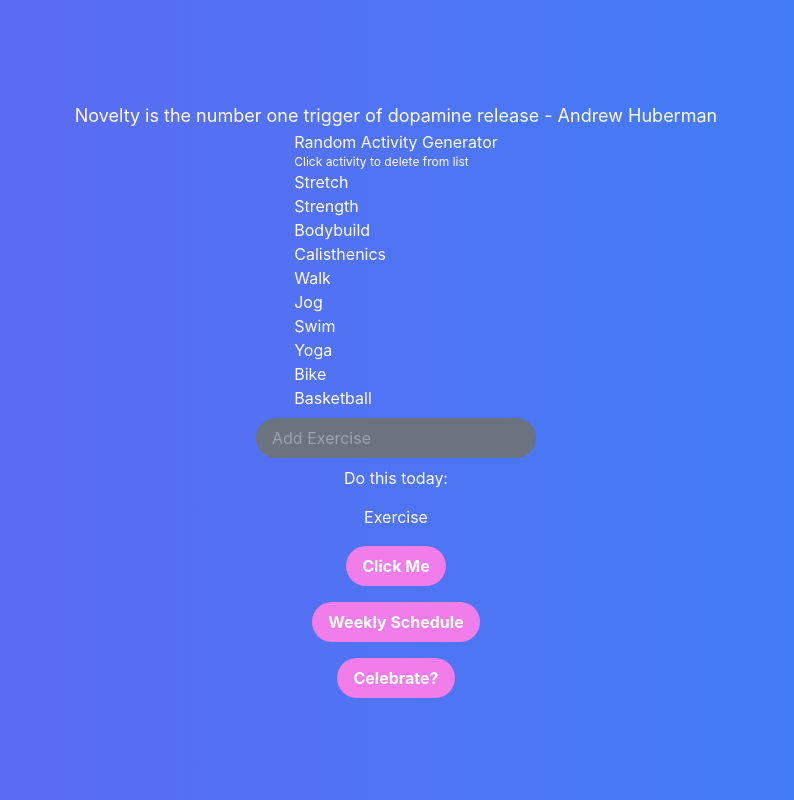
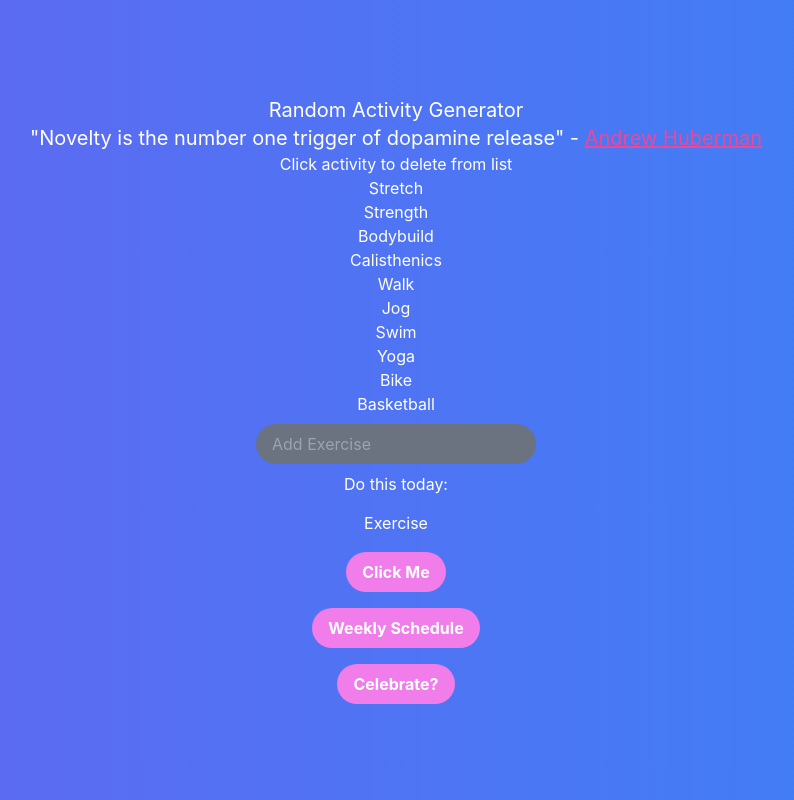
Before and after one commit to michaelsatumba/neomania, a Next.js app: page / in a window 1280 px wide. Shown: the whole page, without its empty margins (244-1038 px from the left). Built offline with nearby package versions, Linux system fonts and the light colour scheme.

Commit message:
refractor localStorage fail

```diff
--- a/pages/index.js
+++ b/pages/index.js
@@ -1,7 +1,6 @@
 import Head from 'next/head';
 import { useState } from 'react';
 import Link from 'next/link';
-import Router from 'next/router';
 
 export default function Home() {
 	const [exercise, setExercise] = useState('Exercise');
@@ -9,24 +8,14 @@ export default function Home() {
 	const [arrayExercises, setArrayExercises] = useState([
 		'Stretch',
 		'Strength',
-		// 'Power Clean',
 		'Bodybuild',
 		'Calisthenics',
 		'Walk',
 		'Jog',
-		// 'Sprint',
-		// 'Rest',
-		// 'Foam Roll',
-		// 'Walking with Backpack',
 		'Swim',
-		// 'Jump Rope',
 		'Yoga',
 		'Bike',
 		'Basketball',
-		// 'Rollerskate',
-		// 'Hike',
-		// 'Bat',
-		// 'Dance',
 	]);
 	const [divStyle, setDivStyle] = useState(
 		`flex flex-col items-center justify-center min-h-screen bg-gradient-to-r from-indigo-500 to-blue-500 text-white`
@@ -73,22 +62,27 @@ export default function Home() {
 				<link rel="icon" href="/favicon.ico" />
 			</Head>
 			<div className={divStyle}>
-				<p className="text-center text-lg">
+				<p className="text-xl">Random Activity Generator</p>
+				<p className="text-center text-xl">
+					"Novelty is the number one trigger of dopamine release" -{' '}
 					<a
 						href="https://podcastnotes.org/huberman-lab/episode-12-how-to-increase-motivation-drive-huberman-lab//"
 						target="_blank"
 						rel="noreferrer"
+						className="text-pink-500 underline"
 					>
-						Novelty is the number one trigger of dopamine release - Andrew
-						Huberman
+						Andrew Huberman
 					</a>
 				</p>
 				<div>
-					<p>Random Activity Generator</p>
-					<p className="text-xs">Click activity to delete from list</p>
-					{arrayExercises.map((n, id) => (
-						<p onClick={() => deleteExercise(id)} key={id}>
-							{n}
+					<p className="text-base">Click activity to delete from list</p>
+					{arrayExercises.map((e, id) => (
+						<p
+							className="text-center"
+							onClick={() => deleteExercise(id)}
+							key={id}
+						>
+							{e}
 						</p>
 					))}
 				</div>
--- a/pages/week.js
+++ b/pages/week.js
@@ -4,38 +4,17 @@ import Link from 'next/link';
 import { useRouter } from 'next/router';
 
 function Week() {
-	// orginal code
-	/*
-	const [exercise0, setExercise0] = useState('Exercise');
-	const [exercise1, setExercise1] = useState('Exercise');
-	const [exercise2, setExercise2] = useState('Exercise');
-	const [exercise3, setExercise3] = useState('Exercise');
-	const [exercise4, setExercise4] = useState('Exercise');
-	const [exercise5, setExercise5] = useState('Exercise');
-	const [exercise6, setExercise6] = useState('Exercise');
-	*/
 	const [input, setInput] = useState('');
 	const [arrayExercises, setArrayExercises] = useState([
 		'Stretch',
 		'Strength',
-		// 'Power Clean',
 		'Bodybuild',
 		'Calisthenics',
 		'Walk',
 		'Jog',
-		// 'Sprint',
-		// 'Rest',
-		// 'Foam Roll',
-		// 'Walking with Backpack',
-		// 'Swim',
-		// 'Jump Rope',
 		'Yoga',
 		'Bike',
 		'Basketball',
-		// 'Rollerskate',
-		// 'Hike',
-		// 'Bat',
-		// 'Dance',
 	]);
 
 	const [divStyle, setDivStyle] = useState(
@@ -44,17 +23,6 @@ function Week() {
 	const [buttonStyle, setButtonStyle] = useState(
 		`bg-[#F07DEA] hover:bg-[#A460ED] text-white font-bold py-2 px-4 rounded-full mt-4`
 	);
-
-	// const router = useRouter();
-
-	// const {
-	// 	query: { divStyle, buttonStyle },
-	// } = router;
-
-	// const props = {
-	// 	divStyle,
-	// 	buttonStyle,
-	// };
 
 	const [weeklyArray, setWeeklyArray] = useState([
 		'Exercise',
@@ -67,11 +35,29 @@ function Week() {
 		'Exercise',
 	]);
 
-	const [number, setNumber] = useState([3]);
+	const [number, setNumber] = useState(3);
+
+	// const [number, setNumber] = useState(null);
+	// let number;
+
+	// if (typeof window !== 'undefined') {
+	// 	// localStorage is available, so you can use it here
+	// 	// localStorage.setItem('key', 'value');
+	// 	if (localStorage.getItem('number') !== null) {
+	// 		// get number from local storage
+	// 		number = localStorage.getItem('number');
+	// 		number = parseInt(number);
+	// 	} else {
+	// 		// use a default value for number
+	// 		number = 3;
+	// 	}
+	// }
 
 	const generate = () => {
 		if (number > 0) {
 			setNumber(number - 1);
+			// number -= 1;
+			localStorage.setItem('localNumber', number);
 
 			weeklyArray.length = 0;
 			for (let i = 0; i < 7; i++) {
@@ -86,31 +72,6 @@ function Week() {
 				setWeeklyArray([...weeklyArray, element]);
 			}
 		}
-
-		// orginal code
-		/*
-		const randomNumber0 = Math.floor(Math.random() * arrayExercises.length);
-		const randomNumber1 = Math.floor(Math.random() * arrayExercises.length);
-		const randomNumber2 = Math.floor(Math.random() * arrayExercises.length);
-		const randomNumber3 = Math.floor(Math.random() * arrayExercises.length);
-		const randomNumber4 = Math.floor(Math.random() * arrayExercises.length);
-		const randomNumber5 = Math.floor(Math.random() * arrayExercises.length);
-		const randomNumber6 = Math.floor(Math.random() * arrayExercises.length);
-		const randomExercise0 = arrayExercises[randomNumber0];
-		const randomExercise1 = arrayExercises[randomNumber1];
-		const randomExercise2 = arrayExercises[randomNumber2];
-		const randomExercise3 = arrayExercises[randomNumber3];
-		const randomExercise4 = arrayExercises[randomNumber4];
-		const randomExercise5 = arrayExercises[randomNumber5];
-		const randomExercise6 = arrayExercises[randomNumber6];
-		setExercise0(randomExercise0);
-		setExercise1(randomExercise1);
-		setExercise2(randomExercise2);
-		setExercise3(randomExercise3);
-		setExercise4(randomExercise4);
-		setExercise5(randomExercise5);
-		setExercise6(randomExercise6);
-		*/
 	};
 
 	const handleSubmit = (e) => {
@@ -136,21 +97,26 @@ function Week() {
 	return (
 		<div>
 			<div className={divStyle}>
-				<p className="text-center text-lg">
+				<p className="text-xl">Random Activity Generator</p>
+				<p className="text-center text-xl">
+					"Novelty is the number one trigger of dopamine release" -{' '}
 					<a
 						href="https://podcastnotes.org/huberman-lab/episode-12-how-to-increase-motivation-drive-huberman-lab//"
 						target="_blank"
 						rel="noreferrer"
+						className="text-pink-500 underline"
 					>
-						Novelty is the number one trigger of dopamine release - Andrew
-						Huberman
+						Andrew Huberman
 					</a>
 				</p>
 				<div>
-					<p>Random Activity Generator</p>
-					<p className="text-xs">Click activity to delete from list</p>
+					<p className="text-base">Click activity to delete from list</p>
 					{arrayExercises.map((n, id) => (
-						<p onClick={() => deleteExercise(id)} key={id}>
+						<p
+							className="text-center"
+							onClick={() => deleteExercise(id)}
+							key={id}
+						>
 							{n}
 						</p>
 					))}
```
